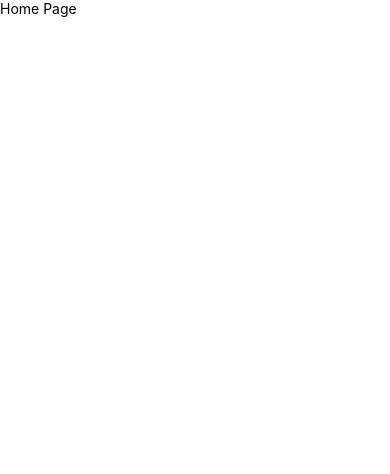
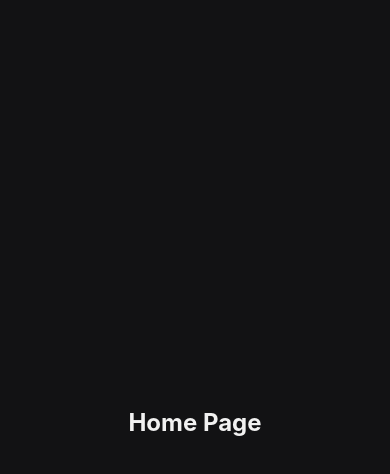
Before and after one commit to KleberBarilli/smart-bettor-app, a React Native app: screen / in a window 390 px wide. Shown: the top 474 px of the page. Built offline with nearby package versions, Linux system fonts and the light colour scheme.

Commit message:
aplicando styled components

```diff
--- a/src/pages/home/index.tsx
+++ b/src/pages/home/index.tsx
@@ -1,10 +1,10 @@
 import React from "react";
-import { View, Text } from "react-native";
+import { Container, Title } from "./styles";
 
 export const Home: React.FunctionComponent = () => {
     return (
-        <View>
-            <Text>Home Page</Text>
-        </View>
+        <Container>
+            <Title>Home Page</Title>
+        </Container>
     );
 };
--- /dev/null
+++ b/src/pages/home/styles.ts
@@ -0,0 +1,14 @@
+import styled from "styled-components/native";
+
+export const Container = styled.View`
+    flex: 1;
+    justify-content: center;
+    align-items: center;
+    background-color: #121214;
+`;
+
+export const Title = styled.Text`
+    font-size: 24px;
+    font-weight: bold;
+    color: #f1f1f1;
+`;
```
